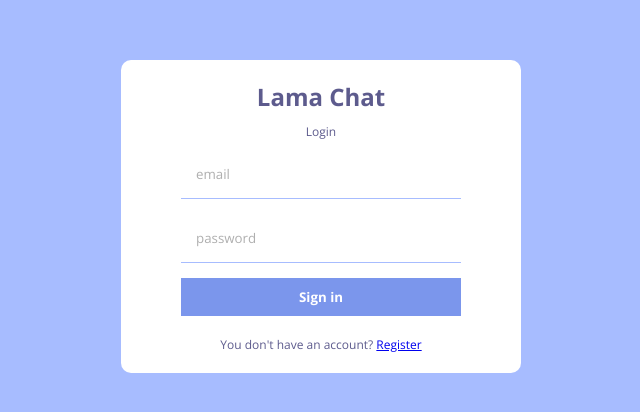
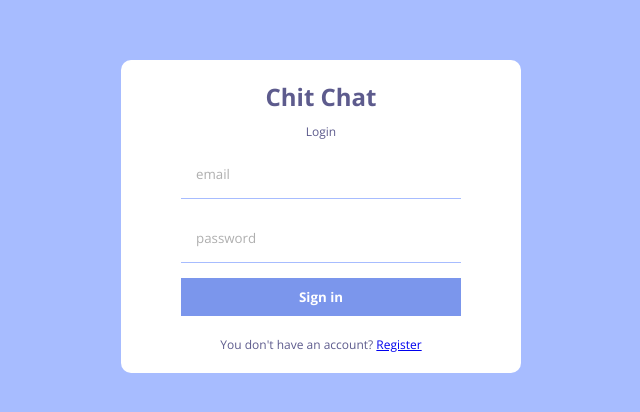
Before and after one commit to PRITHVIBADIPURAM/Chit-Chat-, a React (Create React App) app: page /login in a window 1280 px wide. Shown: the part 184-596 px from the top of the page, without its empty margins (319-959 px from the left). Built offline with nearby package versions, Linux system fonts and the light colour scheme; no server answers.

Commit message:
Update Login.jsx

```diff
--- a/src/pages/Login.jsx
+++ b/src/pages/Login.jsx
@@ -22,7 +22,7 @@ const Login = () => {
   return (
     <div className="formContainer">
       <div className="formWrapper">
-        <span className="logo">Lama Chat</span>
+        <span className="logo">Chit Chat</span>
         <span className="title">Login</span>
         <form onSubmit={handleSubmit}>
           <input type="email" placeholder="email" />
```
